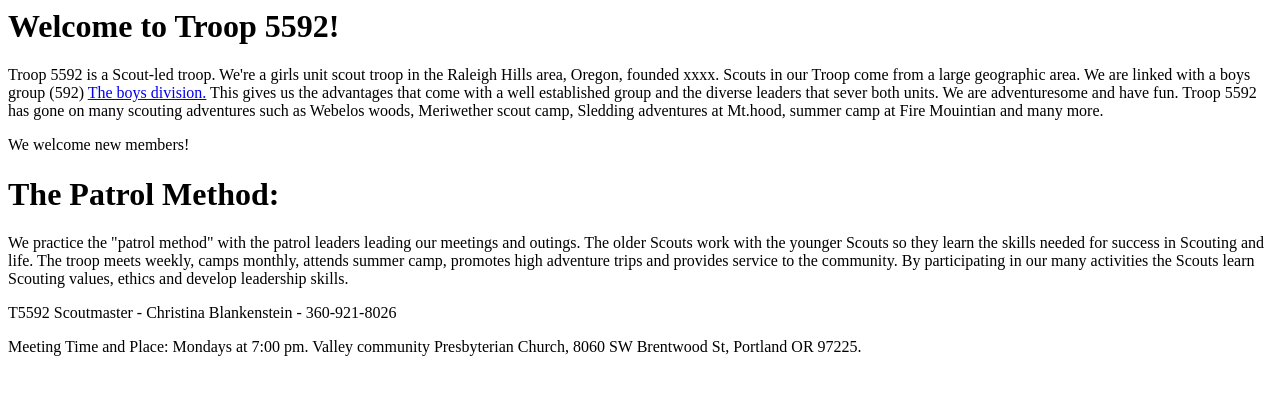
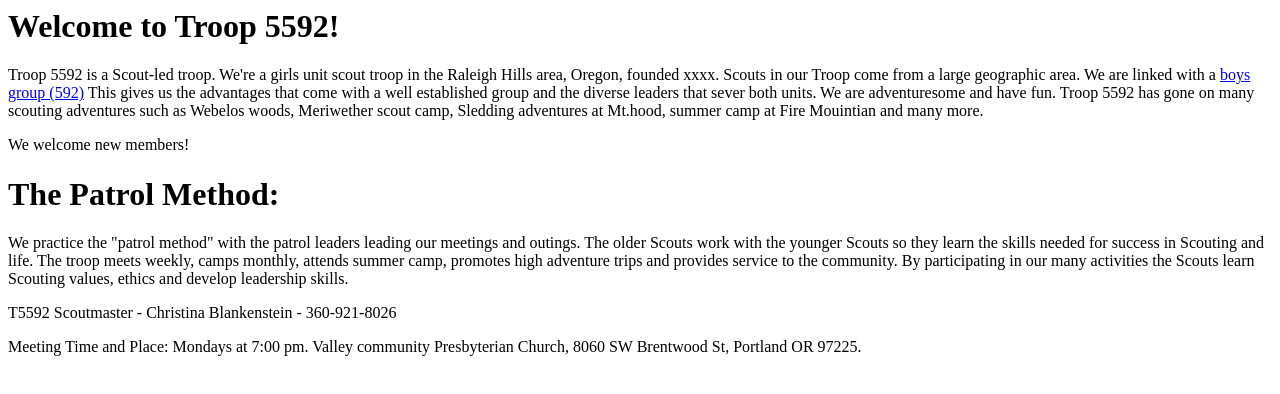
Before and after one commit to Gr4pe0/Troop-5592-website, a plain HTML site: page index.html in a window 1280 px wide. Drawn offline with Linux system fonts and the light colour scheme.

Commit message:
Updated link and uploading photo.

```diff
--- a/index.html
+++ b/index.html
@@ -6,7 +6,7 @@
         <h1>Welcome to Troop 5592!</h1>
         <p>
         <p>Troop 5592 is a Scout-led troop. We're a girls unit scout troop in the Raleigh Hills area, Oregon, founded xxxx. Scouts in our Troop come from a large geographic area.
-            We are linked with a boys group (592) <a href="http://troop592.net"> The boys division.</a> This gives us the advantages that come with a well established group and the
+            We are linked with a <a href="http://troop592.net">boys group (592)</a> This gives us the advantages that come with a well established group and the
             diverse leaders that sever both units. We are adventuresome and have fun. Troop 5592 has gone on many scouting adventures such as Webelos woods, Meriwether scout camp,
            Sledding adventures at Mt.hood, summer camp at Fire Mouintian and many more.  </p>
         <p>We welcome new members!</p>
```
Also changed, not shown: 1 other file.
